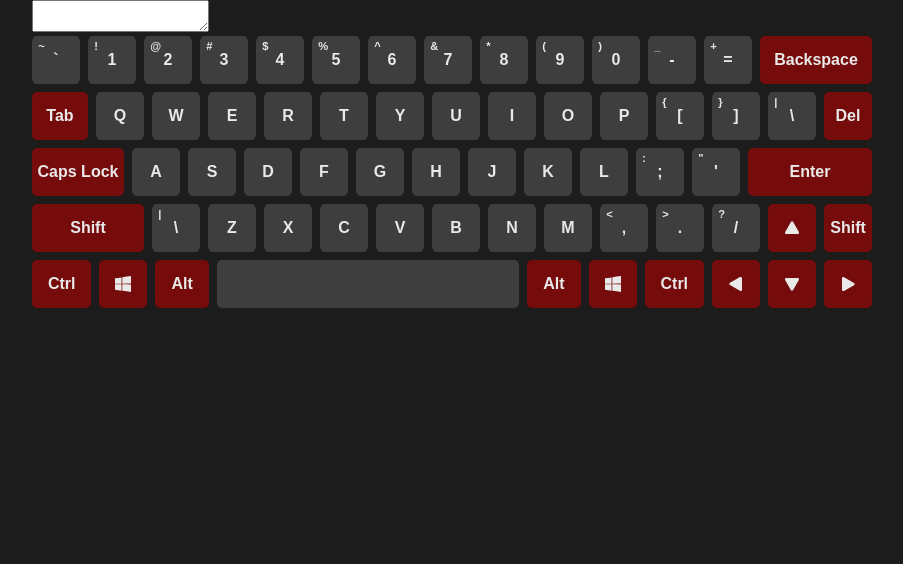
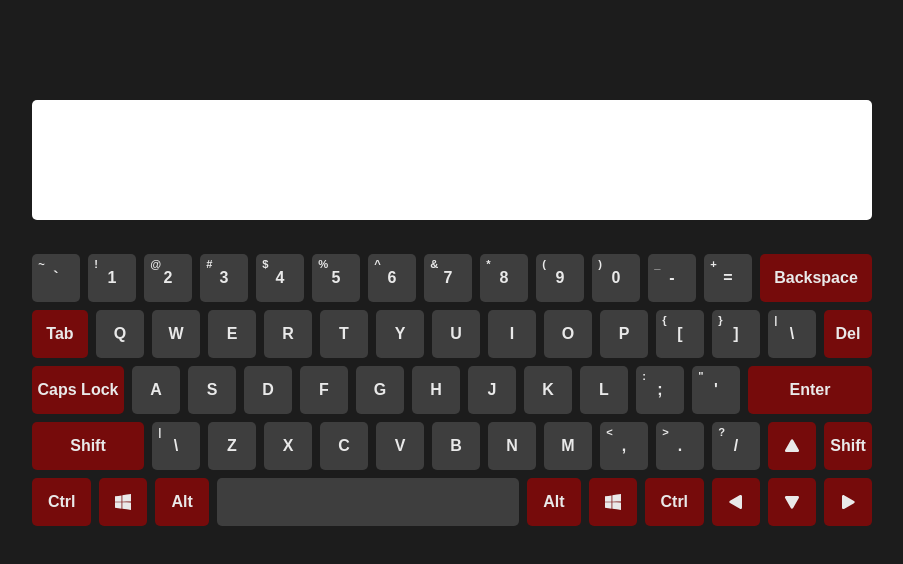
Before and after one commit to eugenekhovaiev/virtual-keyboard, a website: page index.html in a window 1280 px wide. Shown: the whole page, without its empty margins (188-1091 px from the left). Drawn offline with Linux system fonts and the light colour scheme.

Commit message:
feat: add textarea slyles

```diff
--- /dev/null
+++ b/sass/components/_textarea.scss
@@ -0,0 +1,11 @@
+.textarea {
+  margin-bottom: 30px;
+  padding: 10px;
+  width: 100%;
+  height: 120px;
+
+  font-size: 1rem;
+  border-radius: 5px;
+
+  resize: none;
+}
--- a/sass/main.scss
+++ b/sass/main.scss
@@ -3,10 +3,7 @@
 
 .container {
   width: 840px;
-  margin: 0 auto;
-  // display: flex;
-  // flex-wrap: wrap;
-  // gap: 1rem;
+  margin: 100px auto;
 }
 
 body {
@@ -15,3 +12,4 @@ body {
 
 @import 'components/button';
 @import 'components/keyboard';
+@import 'components/textarea';
```
Also changed, not shown: css/main.min.css.
